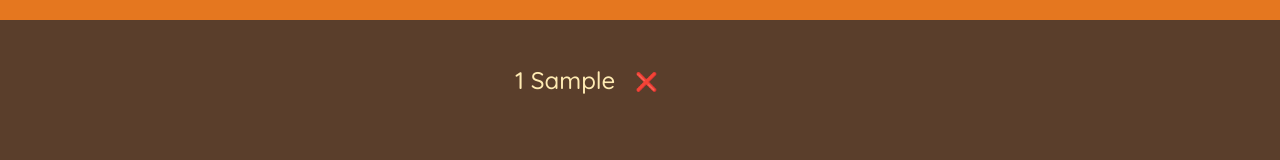
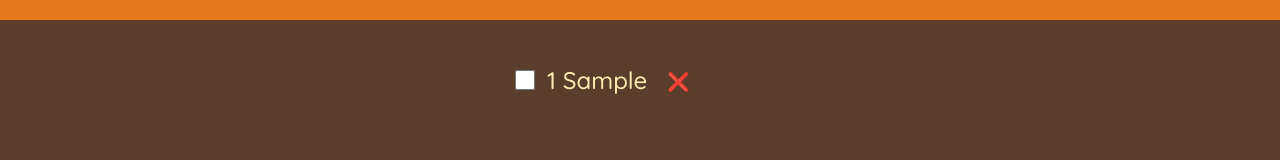
Before and after one commit to koayenay/travel-list, a React (Create React App) app: page / in a window 1280 px wide. Both pictures are taken after typing "Sample" into the empty fields and a click on the button "ADD". Shown: the part 257-417 px from the top of the page. Built offline with nearby package versions, Linux system fonts and the light colour scheme.

Commit message:
toggle item

```diff
--- a/src/App.js
+++ b/src/App.js
@@ -7,6 +7,7 @@
 
 export default function App() {
   const [items, setItems] = useState([])
+  const numItems = items.length
 
   function handleAddItems(item) {
     setItems((items) => [...items, item])
@@ -15,11 +16,23 @@
   function handleDeleteItem(id) {
     setItems((items) => items.filter((item) => item.id !== id))
   }
+
+  function handleToggleItem(id) {
+    setItems((items) =>
+      items.map((item) =>
+        item.id === id ? { ...item, packed: !item.packed } : item
+      )
+    )
+  }
   return (
     <div className='app'>
       <Logo />
       <Form onAddItems={handleAddItems} />
-      <PackingList items={items} onDeleteItem={handleDeleteItem} />
+      <PackingList
+        items={items}
+        onDeleteItem={handleDeleteItem}
+        onToggleItems={handleToggleItem}
+      />
       <Stats />
     </div>
   )
@@ -44,6 +57,7 @@
     setDescription("")
     setQuantity(1)
   }
+
   return (
     <form className='add-form' onSubmit={handleSubmit}>
       <h3>What do you need for your trip?</h3>
@@ -67,21 +81,33 @@
     </form>
   )
 }
-function PackingList({ items, onDeleteItem }) {
+function PackingList({ items, onDeleteItem, onToggleItems }) {
   return (
     <div className='list'>
       <ul>
         {items.map((item) => (
-          <Item item={item} onDeleteItem={onDeleteItem} key={item.id} />
+          <Item
+            item={item}
+            onDeleteItem={onDeleteItem}
+            onToggleItems={onToggleItems}
+            key={item.id}
+          />
         ))}
       </ul>
     </div>
   )
 }
 
-function Item({ item, onDeleteItem }) {
+function Item({ item, onDeleteItem, onToggleItems }) {
   return (
     <li>
+      <input
+        type='checkbox'
+        value={item.packed}
+        onChange={() => {
+          onToggleItems(item.id)
+        }}
+      />
       <span style={item.packed ? { textDecoration: "line-through" } : {}}>
         {item.quantity} {item.description}
       </span>
@@ -97,5 +123,3 @@
     </footer>
   )
 }
-
-7
```
